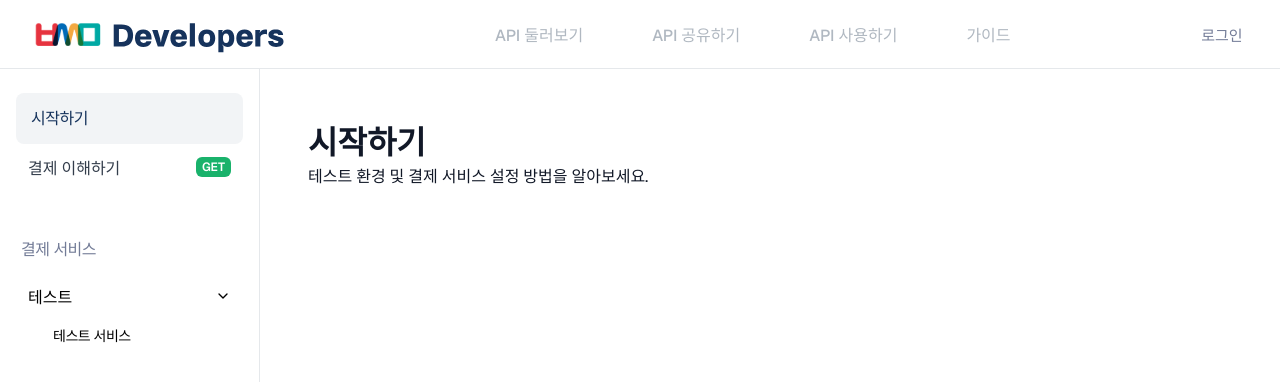
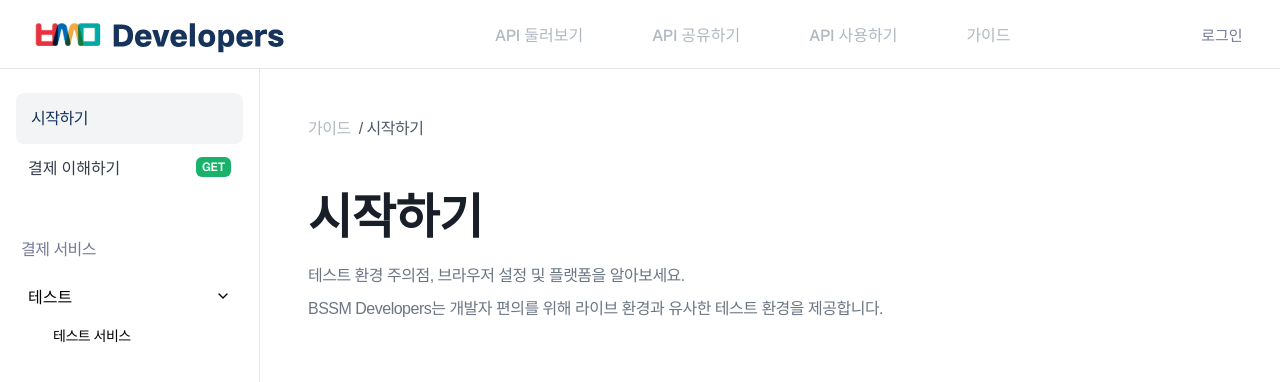
Before and after one commit to BSSM-Developers/BSSM_DEVELOPERS_WEB, a Next.js app: page /docs in a window 1280 px wide. Shown: the top 382 px of the page. Built offline with nearby package versions, Linux system fonts and the light colour scheme.

Commit message:
feat :: docs header 표시

```diff
--- a/src/app/docs/page.tsx
+++ b/src/app/docs/page.tsx
@@ -1,10 +1,21 @@
 import { DocsLayout } from "@/components/layout/DocsLayout";
+import { DocsHeader } from "@/components/docs/DocsHeader";
+import { DocsSection } from "@/components/docs/DocsSection";
+import { DocsParagraph } from "@/components/docs/DocsParagraph";
 
 export default function DocsPage() {
   return (
     <DocsLayout>
-      <h1>시작하기</h1>
-      <p>테스트 환경 및 결제 서비스 설정 방법을 알아보세요.</p>
+      <DocsHeader title="시작하기" breadcrumb={["가이드"]}/>
+      <DocsSection title="시작하기">
+        <DocsParagraph>
+          테스트 환경 주의점, 브라우저 설정 및 플랫폼을 알아보세요.
+        </DocsParagraph>
+
+        <DocsParagraph>
+          BSSM Developers는 개발자 편의를 위해 라이브 환경과 유사한 테스트 환경을 제공합니다.
+        </DocsParagraph>
+      </DocsSection>
     </DocsLayout>
   );
 }
--- a/src/components/docs/DocsHeader.tsx
+++ b/src/components/docs/DocsHeader.tsx
@@ -0,0 +1,43 @@
+"use client";
+
+import styled from "@emotion/styled";
+
+interface DocsHeaderProps {
+  title: string;
+  breadcrumb?: string[];
+}
+
+export function DocsHeader({ title, breadcrumb = [] }: DocsHeaderProps) {
+  return (
+    <Header>
+      <BreadcrumbAndTitle>
+        {breadcrumb.length > 0 && (
+          <Breadcrumb>
+            {breadcrumb.join(" / ")}
+          </Breadcrumb>
+        )}
+        <Title>{' / ' + title}</Title>
+      </BreadcrumbAndTitle>
+    </Header>
+  );
+}
+
+const Header = styled.header`
+  margin-bottom: 48px;
+`;
+
+const BreadcrumbAndTitle = styled.div`
+  display: flex;
+  align-items: center;
+  gap: 8px;
+`;
+
+const Breadcrumb = styled.span`
+  ${({ theme }) => theme.typography.Body_1};
+  color: ${({ theme }) => theme.colors.grey[400]};
+`;
+
+const Title = styled.span`
+  ${({ theme }) => theme.typography.Body_3};
+  color: ${({ theme }) => theme.colors.grey[700]};
+`;
--- a/src/components/docs/DocsParagraph.tsx
+++ b/src/components/docs/DocsParagraph.tsx
@@ -0,0 +1,9 @@
+"use client";
+
+import styled from "@emotion/styled";
+
+export const DocsParagraph = styled.p`
+  ${({ theme }) => theme.typography.Docs_1};
+  color: ${({ theme }) => theme.colors.grey[600]};
+  margin-bottom: 8px;
+`;
--- a/src/components/docs/DocsSection.tsx
+++ b/src/components/docs/DocsSection.tsx
@@ -0,0 +1,33 @@
+"use client";
+
+import styled from "@emotion/styled";
+
+interface DocsSectionProps {
+  title?: string;
+  children: React.ReactNode;
+}
+
+export function DocsSection({ title, children }: DocsSectionProps) {
+  return (
+    <Section>
+      {title && <Heading>{title}</Heading>}
+      <Body>{children}</Body>
+    </Section>
+  );
+}
+
+const Section = styled.section`
+  margin-bottom: 64px;
+`;
+
+const Heading = styled.div`
+  ${({ theme }) => theme.typography.Headline_1}
+  color: ${({ theme }) => theme.colors.grey[900]};
+  margin-bottom: 16px;
+`;
+
+const Body = styled.div`
+${({ theme }) => theme.typography.Docs_1}
+  color: ${({ theme }) => theme.colors.grey[600]};
+  line-height: 1.7;
+`;
```
Also changed, not shown: src/components/docs/DocsLayout.tsx (+32 -0 lines).
